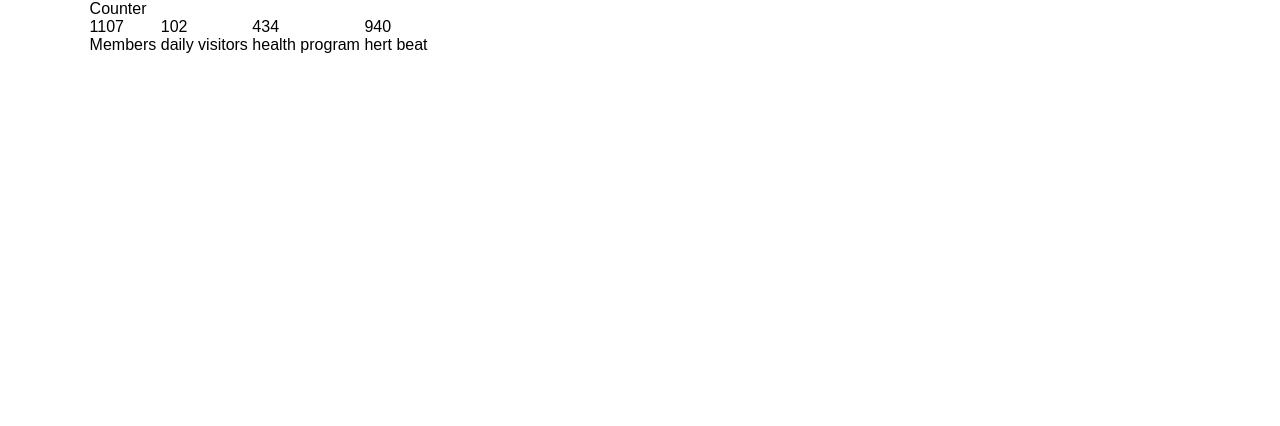
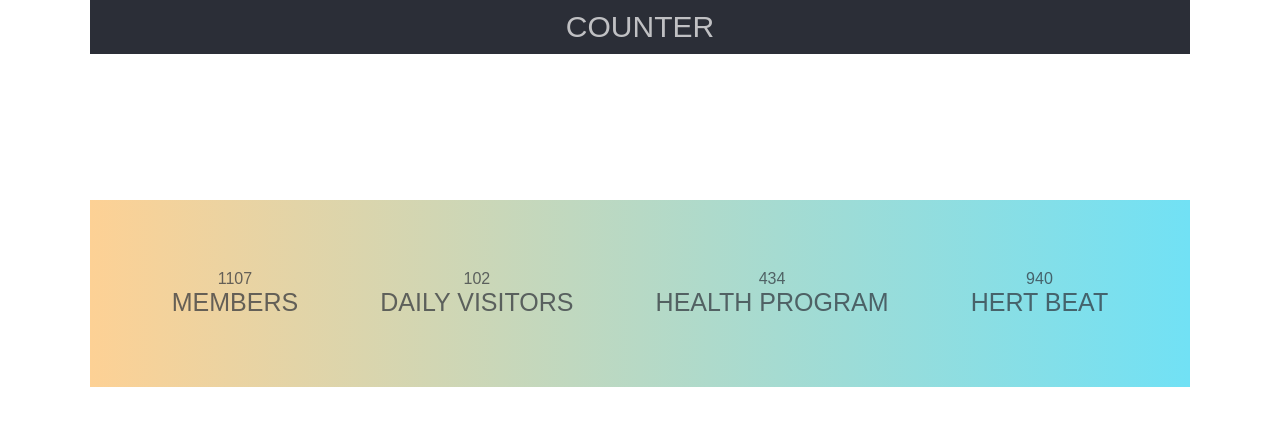
Before and after one commit to nitingaxioned/Task05-Counter, a plain HTML site: page index.html in a window 1280 px wide. Drawn offline with Linux system fonts and the light colour scheme.

Commit message:
css created

```diff
--- a/assets/css/style.css
+++ b/assets/css/style.css
@@ -107,10 +107,22 @@ li {
   Header styling starts here
 =================================*/
 
+header .wrapper{
+  text-align: center;
+  background-color: #2b2e37;
+}
 
+header p{
+  color: #ffffff;
+  font-size: 30px;
+  padding: 10px 0;
+}
 
-
-
+header{
+  position: fixed;
+  top: 0;
+  width: 100%;
+}
 
 /*=================================
   Header styling ends here
@@ -120,29 +132,27 @@ li {
   main styling starts here
 =================================*/
 
+.counter-list{
+  padding: 70px 0;
+  background: linear-gradient(to right, #fdd195 , #71e1f5);
+  text-align: center;
+  display: flex;
+  justify-content: space-evenly;
+  margin: 200px auto 650px;
+}
 
+span,
+p{
+  color: #2b2e37;
+  opacity: 0.7;
+  text-transform: uppercase;
+}
 
-
-
-
+p{ font-size: 25px; }
 
 
 /*=================================
   main styling ends here
-=================================*/
-
-/*=================================
-  footer styling starts here
-=================================*/
-
-
-
-
-
-
-
- /*=================================
-  footer styling ends here
 =================================*/
 
 /*media query starts*/
```
